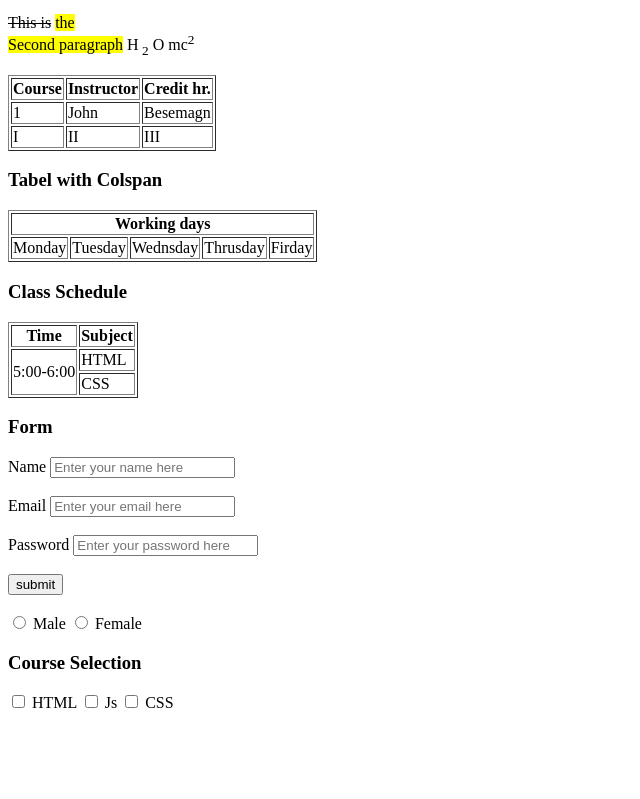
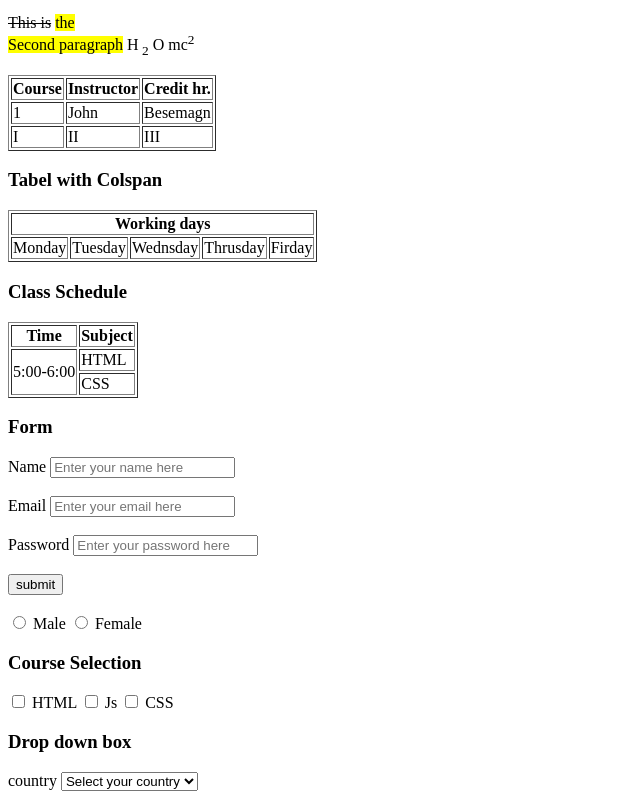
Before and after one commit to BESU87/MyWebsite, a plain HTML site: page HTML Demo.htm in a window 1280 px wide. Shown: the part 440-1239 px from the top of the page, without its empty margins (0-640 px from the left). Before the commit the page ends 1160 px from the top, so only its background shows below. Drawn offline with Linux system fonts and the light colour scheme.

Commit message:
Final class on HTML

```diff
--- a/HTML Demo.htm
+++ b/HTML Demo.htm
@@ -131,6 +131,15 @@
 		<input type="checkbox" id="Course" name="Courses" value="HTML" >
 		<label for="html">CSS</label>
 
+		<h3>Drop down box</h3>
+		<label for="country">country</label>
+		<select name="country" id="country">
+			<option value="" selected>Select your country</option>
+			<option value="US"> USA</option>
+			<option value="ca"> Canada</option>
+			<option value="UK"> UnitedKingdom</option>
+		</select>
+
 
 	</form>
 </section>
```
